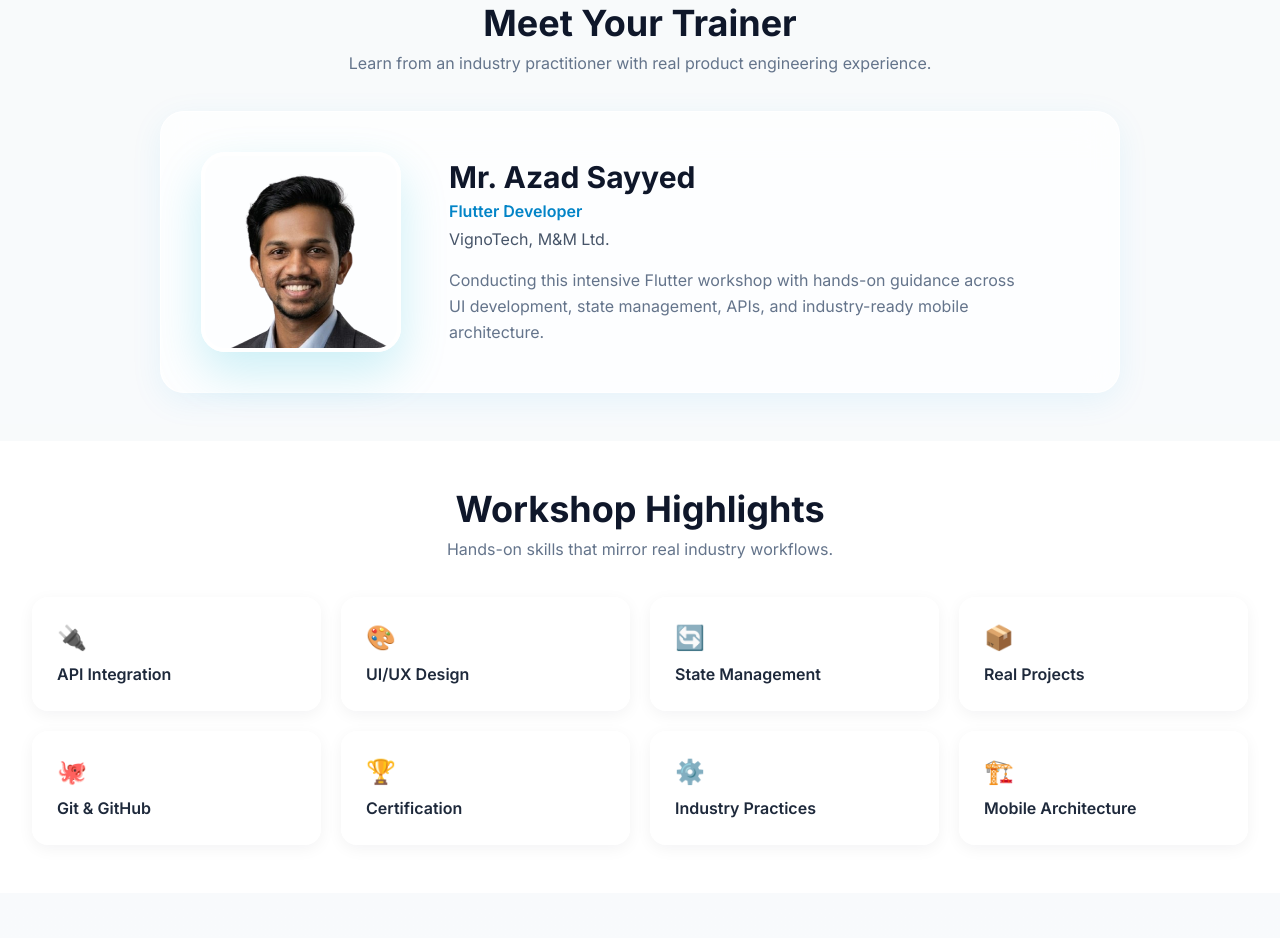
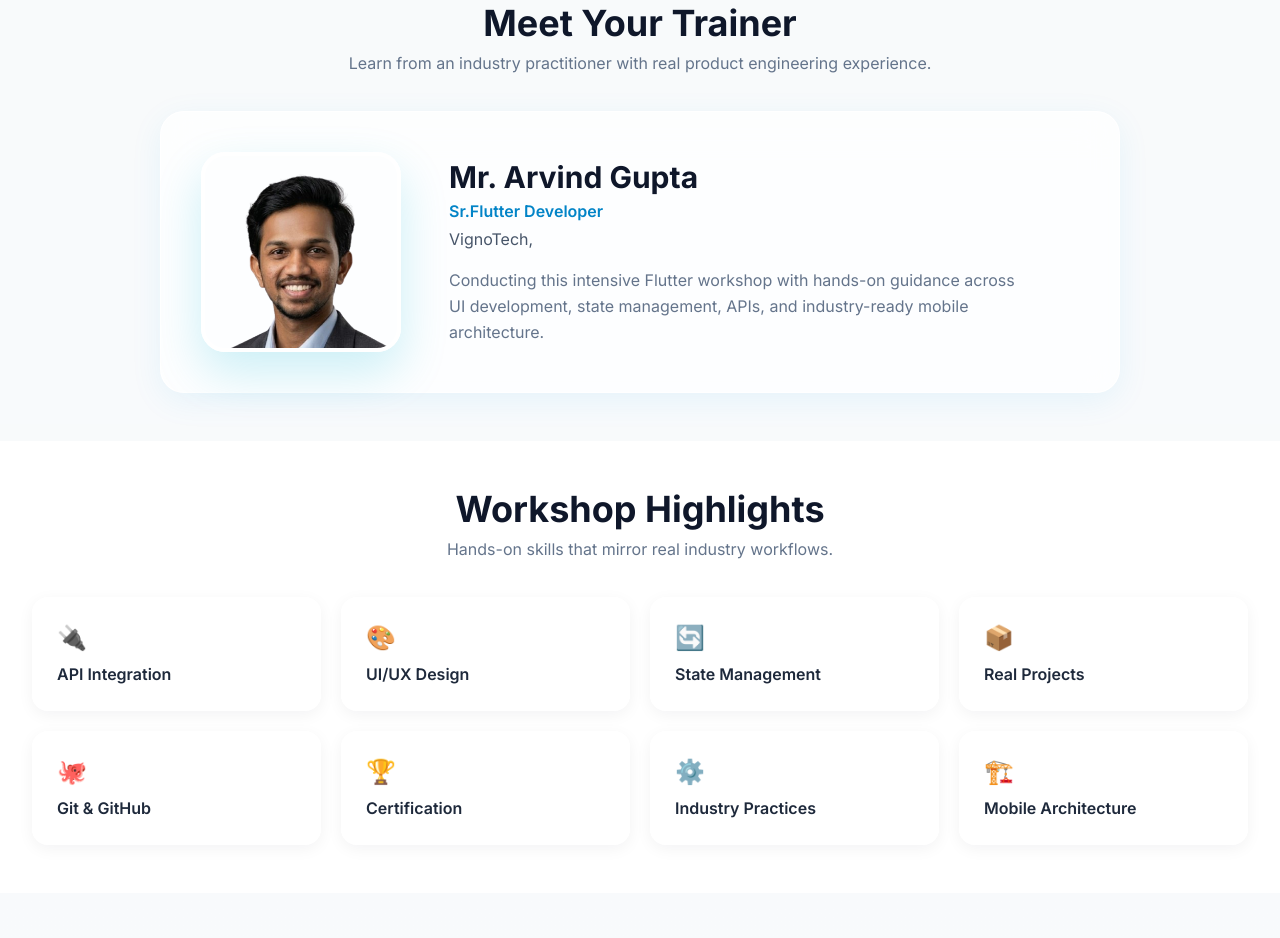
Before and after one commit to orange0818/flutter-workshop-website, a website: page index.html in a window 1280 px wide. Shown: the part 1863-2801 px from the top of the page. Drawn offline with nearby package versions, Linux system fonts and the light colour scheme.

Commit message:
changed Trainer
Trainer Changed

```diff
--- a/index.html
+++ b/index.html
@@ -187,11 +187,11 @@
         <p class="text-slate-500">Learn from an industry practitioner with real product engineering experience.</p>
       </div>
       <div class="glass rounded-3xl p-8 md:p-10 flex flex-col md:flex-row items-center gap-8 md:gap-12 trainer-card" data-aos="fade-up">
-        <img src="assets/images/trainer.png" alt="Mr. Azad Sayyed" class="trainer-photo shrink-0 w-40 h-40 sm:w-[200px] sm:h-[200px]" width="200" height="200" loading="lazy" decoding="async" />
+        <img src="assets/images/trainer.png" alt="Mr. Arvind Gupta" class="trainer-photo shrink-0 w-40 h-40 sm:w-[200px] sm:h-[200px]" width="200" height="200" loading="lazy" decoding="async" />
         <div class="text-center md:text-left">
-          <h3 class="text-2xl md:text-3xl font-bold text-slate-900">Mr. Azad Sayyed </h3>
-          <p class="text-sky-600 font-semibold mt-1">Flutter Developer</p>
-          <p class="text-slate-600 mt-1">VignoTech, M&amp;M Ltd.</p>
+          <h3 class="text-2xl md:text-3xl font-bold text-slate-900">Mr. Arvind Gupta </h3>
+          <p class="text-sky-600 font-semibold mt-1">Sr.Flutter Developer</p>
+          <p class="text-slate-600 mt-1">VignoTech,</p>
           <p class="text-slate-500 mt-4 leading-relaxed max-w-xl">Conducting this intensive Flutter workshop with hands-on guidance across UI development, state management, APIs, and industry-ready mobile architecture.</p>
         </div>
       </div>
```
Also changed, not shown: assets/trainer.jpeg (added), assets/trainer.png (deleted).
